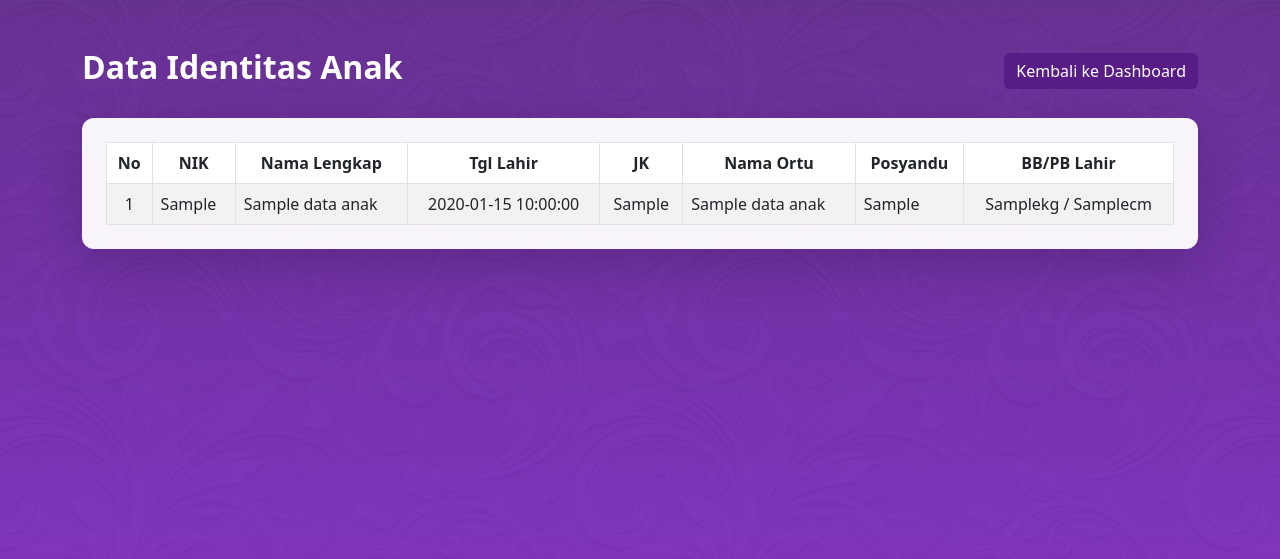
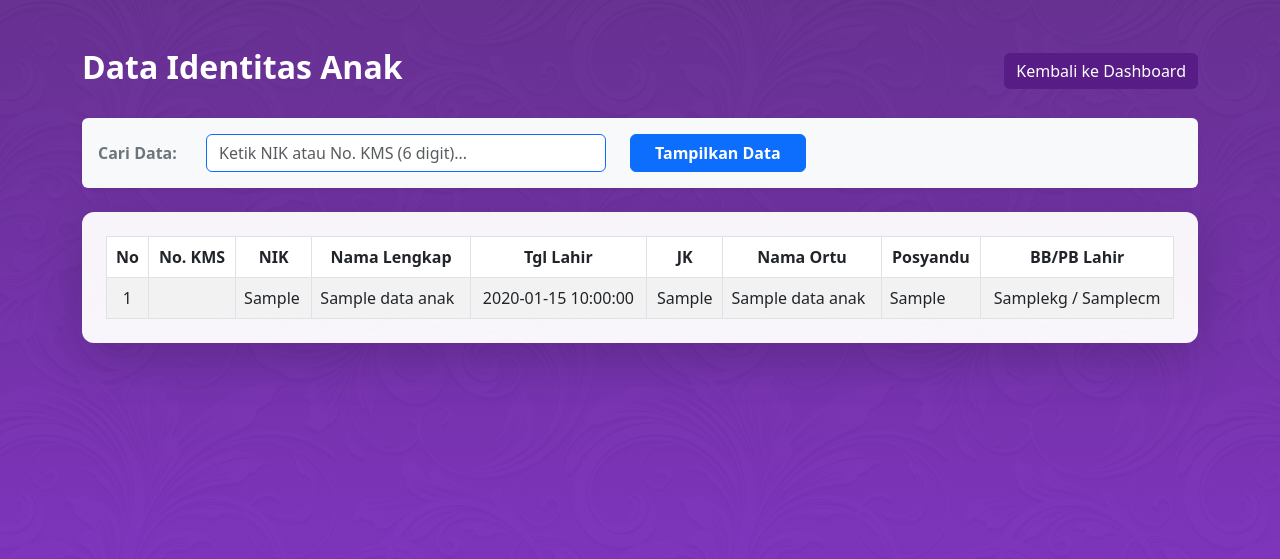
Before and after one commit to R4annnn1231/MIKADO, a Flask app: template templates/ui_identitas.html in a window 1280 px wide. Shown: the top 559 px of the page. Run offline with Flask 3, Linux system fonts and the light colour scheme; the template is opened without the code that fills it: most values are stand-ins (such as "Sample title", 1, 10 or a date in 2020).

Commit message:
Update ui_identitas.html

```diff
--- a/templates/ui_identitas.html
+++ b/templates/ui_identitas.html
@@ -14,10 +14,40 @@
 </head>
 <body>
     <div class="container mt-5 mb-5">
-        <div class="d-flex justify-content-between align-items-center mb-4">
+        <div class="d-flex justify-content-between align-items-center mb-4 flex-wrap gap-2">
             <h2 class="text-white fw-bold">Data Identitas Anak</h2>
             <a href="{{ url_for('index') }}" class="btn btn-ungu">Kembali ke Dashboard</a>
         </div>
+
+        <!-- SEARCH BAR UNTUK ADMIN / DROPDOWN ORTU -->
+        <div class="card shadow-sm mb-4 border-0">
+            <div class="card-body bg-light rounded">
+                <form method="GET" action="" class="d-flex align-items-center flex-wrap gap-2">
+                    <label class="fw-bold text-secondary" style="min-width: 100px;">
+                        {% if role == 'ortu' %}Pilih Anak:{% else %}Cari Data:{% endif %}
+                    </label>
+
+                    {% if role == 'ortu' %}
+                        <select name="cari" class="form-select me-3" style="max-width: 400px;" required>
+                            <option value="">-- Pilih Anak Anda --</option>
+                            {% for anak in daftar_anak %}
+                            <option value="{{ anak.nik_anak }}" {% if request.args.get('cari') == anak.nik_anak %}selected{% endif %}>
+                                {{ anak.nama_lengkap }}
+                            </option>
+                            {% endfor %}
+                        </select>
+                    {% else %}
+                        <input type="text" name="cari" class="form-control me-3 border-primary" placeholder="Ketik NIK atau No. KMS (6 digit)..." value="{{ request.args.get('cari', '') }}" style="max-width: 400px;" required>
+                    {% endif %}
+
+                    <button type="submit" class="btn btn-primary px-4 fw-bold">Tampilkan Data</button>
+                    {% if role == 'admin' and request.args.get('cari') %}
+                        <a href="?" class="btn btn-outline-secondary">Reset</a>
+                    {% endif %}
+                </form>
+            </div>
+        </div>
+
         <div class="card shadow-lg border-0">
             <div class="card-body p-4">
                 <div class="table-responsive">
@@ -25,6 +55,7 @@
                         <thead class="bg-ungu text-center">
                             <tr>
                                 <th>No</th>
+                                <th>No. KMS</th>
                                 <th>NIK</th>
                                 <th>Nama Lengkap</th>
                                 <th>Tgl Lahir</th>
@@ -39,6 +70,7 @@
                                 {% for d in data_anak %}
                                 <tr>
                                     <td class="text-center">{{ loop.index }}</td>
+                                    <td class="text-center fw-bold text-success">{{ d.no_register_kms }}</td>
                                     <td>{{ d.nik_anak }}</td>
                                     <td class="fw-medium">{{ d.nama_lengkap }}</td>
                                     <td class="text-center">{{ d.tanggal_lahir }}</td>
@@ -49,7 +81,7 @@
                                 </tr>
                                 {% endfor %}
                             {% else %}
-                                <tr><td colspan="8" class="text-center text-muted py-4">Belum ada data identitas.</td></tr>
+                                <tr><td colspan="9" class="text-center text-muted py-4">{% if role == 'admin' %}Silakan masukkan NIK atau No. KMS di atas untuk mencari data.{% else %}Belum ada data identitas anak.{% endif %}</td></tr>
                             {% endif %}
                         </tbody>
                     </table>
```
